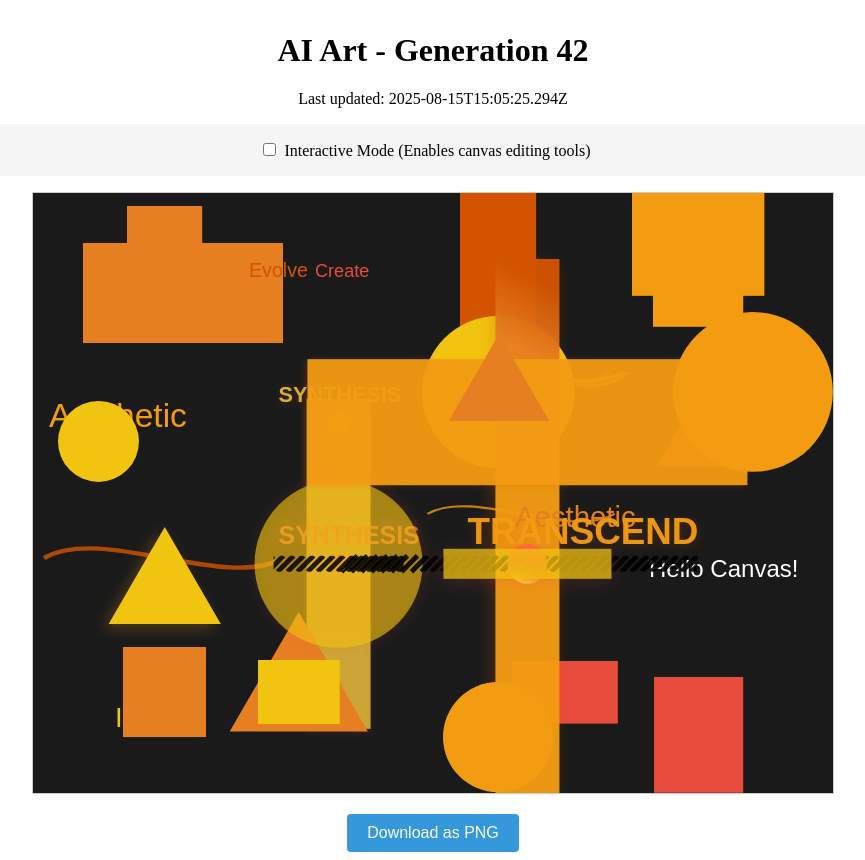
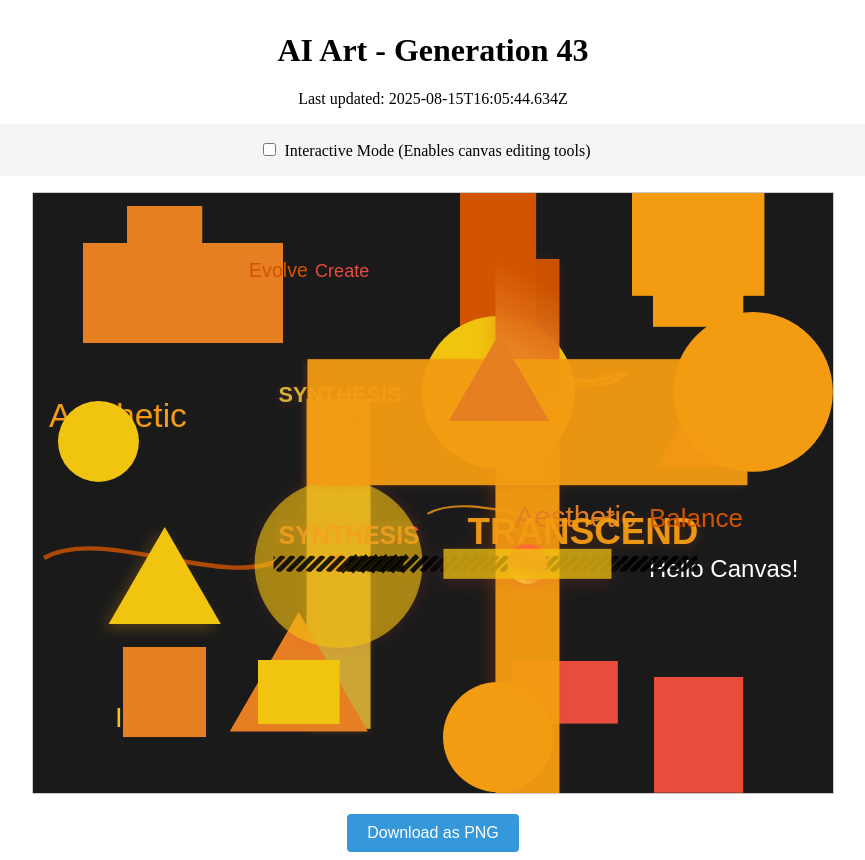
Before and after one commit to mcclowes/ai-art, a React (Vite) app: page / in a window 1280 px wide. Shown: the whole page, without its empty margins (207-1072 px from the left). Built offline with nearby package versions, Linux system fonts and the light colour scheme.

Commit message:
Improve artwork - Generation 43

```diff
--- a/src/artwork-state.ts
+++ b/src/artwork-state.ts
@@ -645,9 +645,18 @@ export const artworkState: ArtworkState = {
       "radius": 79.91766817996769,
       "fillStyle": "#f39c12",
       "id": "circle_1755270325294"
+    },
+    {
+      "type": "text",
+      "x": 616,
+      "y": 334,
+      "text": "Balance",
+      "font": "26.001780589866183px Arial",
+      "fillStyle": "#d35400",
+      "id": "text_1755273944634"
     }
   ],
-  "generation": 42,
-  "lastUpdated": "2025-08-15T15:05:25.294Z",
+  "generation": 43,
+  "lastUpdated": "2025-08-15T16:05:44.634Z",
   "cycleStarted": "2025-08-13T22:05:34.253Z"
 };
```
